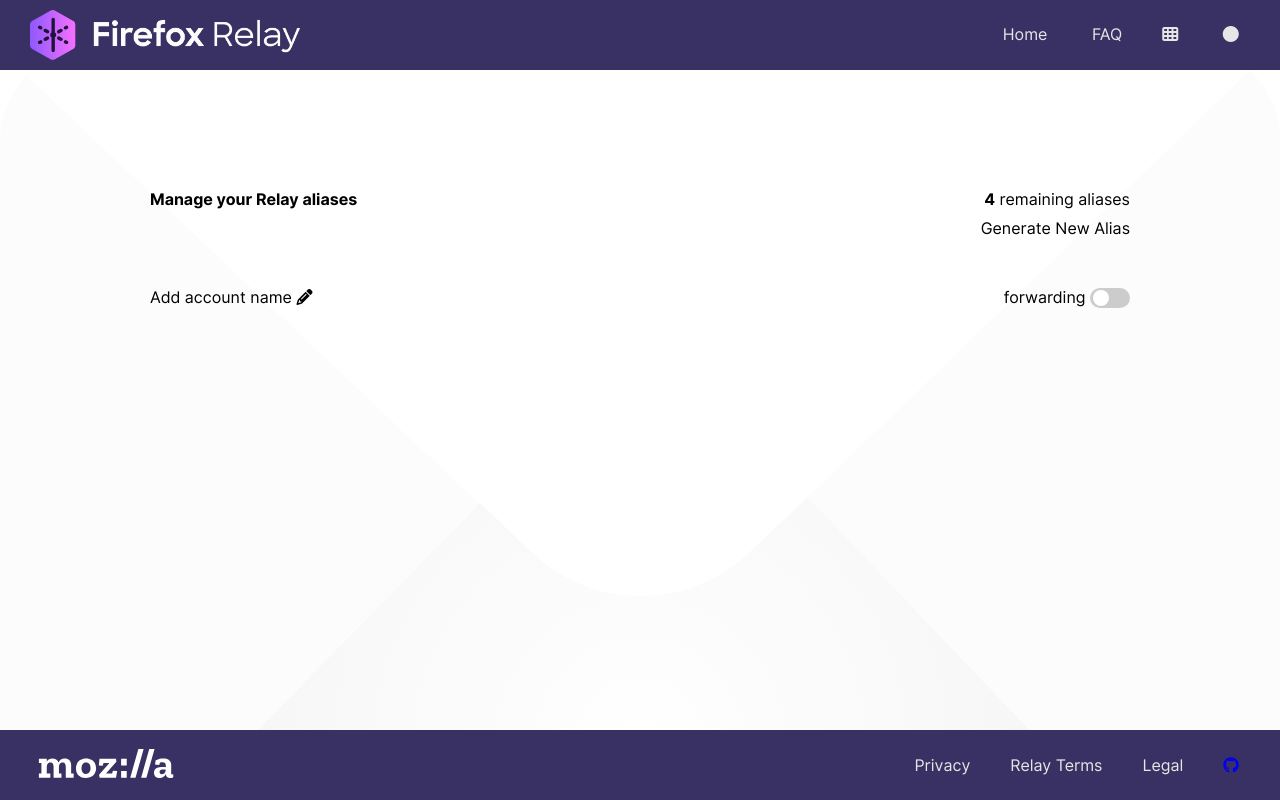
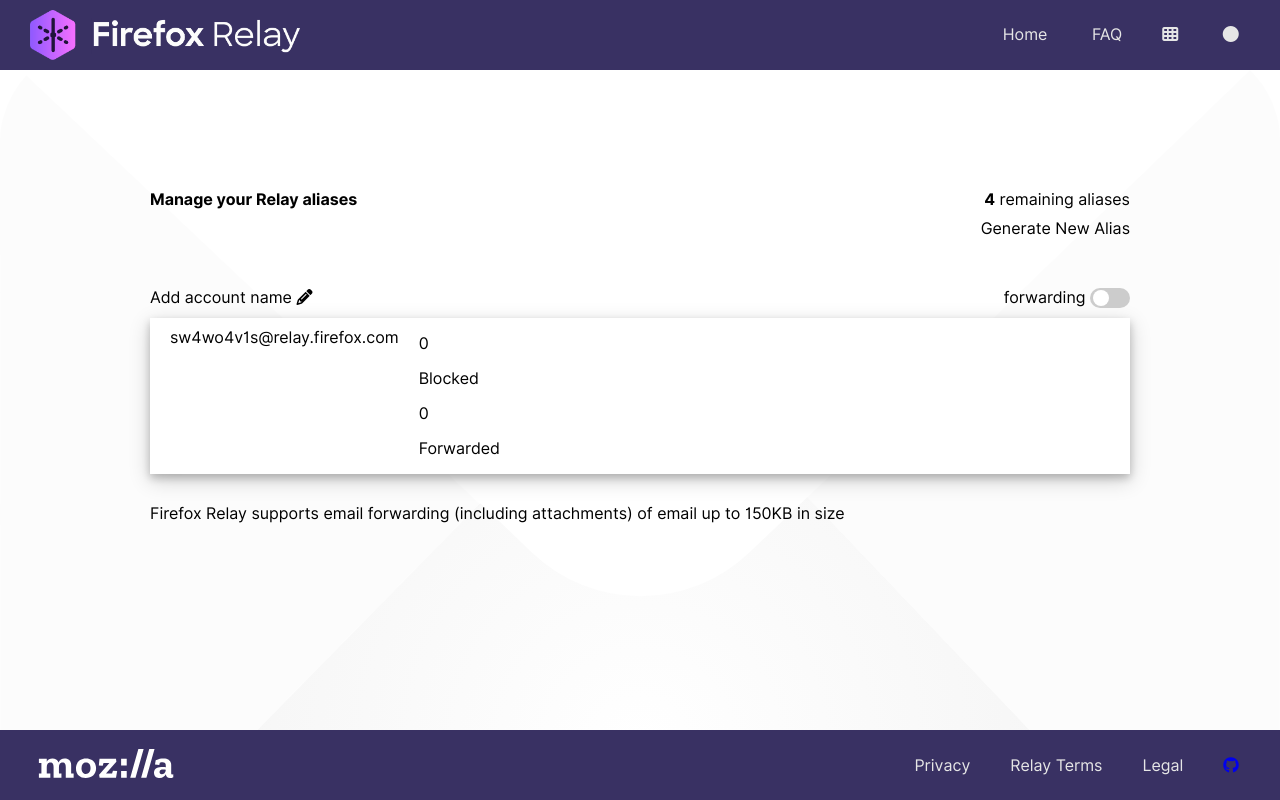
Before and after one commit to DoJeon1/privacy-security-student-worker-project-summer2021, a website: page index.html in a window 1280 px wide. Drawn offline with Linux system fonts and the light colour scheme.

Commit message:
added most elements of main body

```diff
--- a/assets/styles.css
+++ b/assets/styles.css
@@ -94,13 +94,13 @@
 .item4 {
     grid-column-start: 1;
     grid-column-end: 2;
-    padding: 40px 0;
+    padding: 40px 0 0 0;
 }
 
 .item5 {
     grid-column-start: 3;
     grid-column-end: 4;
-    padding: 40px 0;
+    padding: 40px 0 0 0;
     text-align: right;
 }
 
@@ -164,6 +164,24 @@
     border-radius: 50%;
 }
 
+.item6 {
+    grid-column-start: 1;
+    grid-column-end: 4;
+    background-color: #fff;
+    box-shadow: 0 4px 8px 0 rgba(0, 0, 0, 0.2), 0 6px 20px 0 rgba(0, 0, 0, 0.19);
+    display: flex;
+}
+
+.aliases {
+    padding: 10px 20px;
+}
+
+.item8 {
+    grid-column-start: 1;
+    grid-column-end: 3;
+    padding: 20px 0 0 0;
+}
+
 /* Footer */
 footer {
     background: #393163;
--- a/index.html
+++ b/index.html
@@ -41,9 +41,22 @@
                     <span class="slider round"></span>
                   </label>
             </div>
-            <div class="item6"></div>
-            <div class="item7"></div>
-            <div class="item8"></div>
+            <div class="item6">
+                <div class="aliases">
+                    sw4wo4v1s@relay.firefox.com
+                </div>
+                <div class="details">
+                    <div class="blocked">
+                        <p>0</p>
+                        <p>Blocked</p>
+                    </div>
+                    <div class="forwarded">
+                        <p>0</p>
+                        <p>Forwarded</p>
+                    </div>
+                </div>
+            </div>
+            <div class="item8">Firefox Relay supports email forwarding (including attachments) of email up to 150KB in size</div>
         </div>
 
     </section>
```
